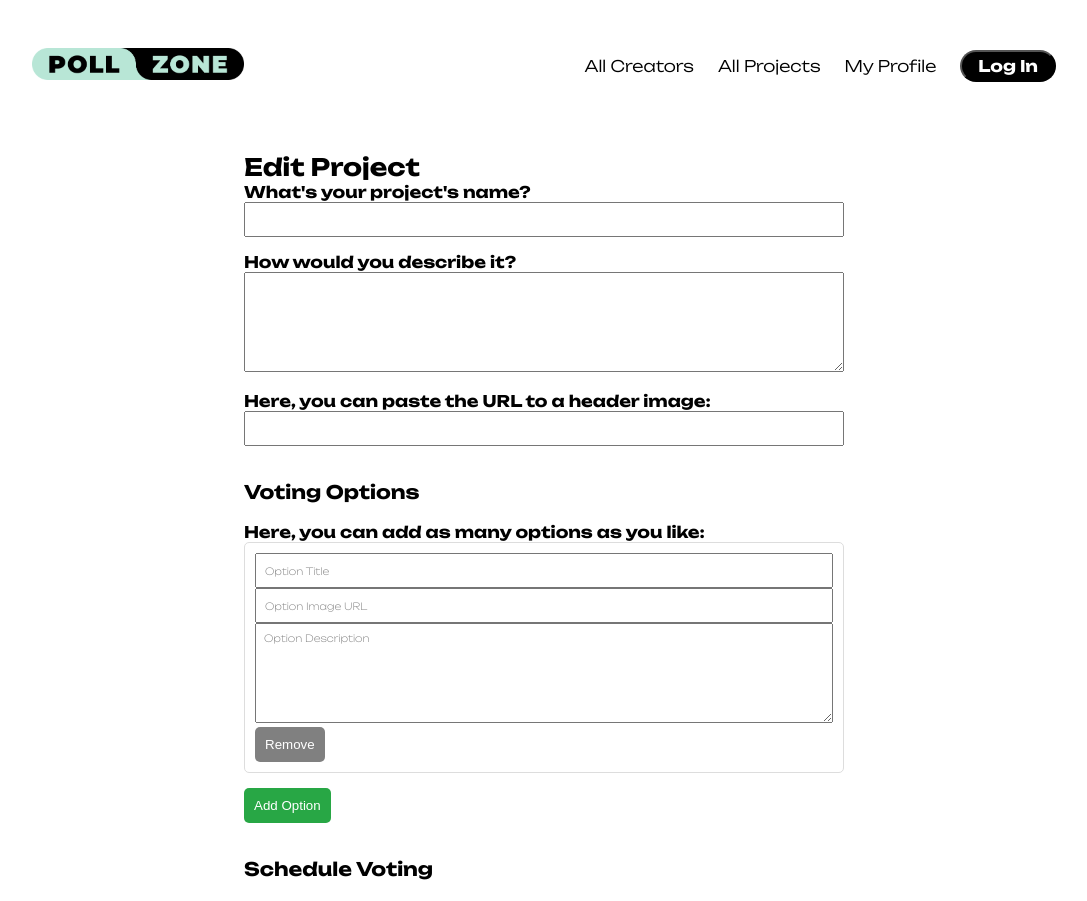
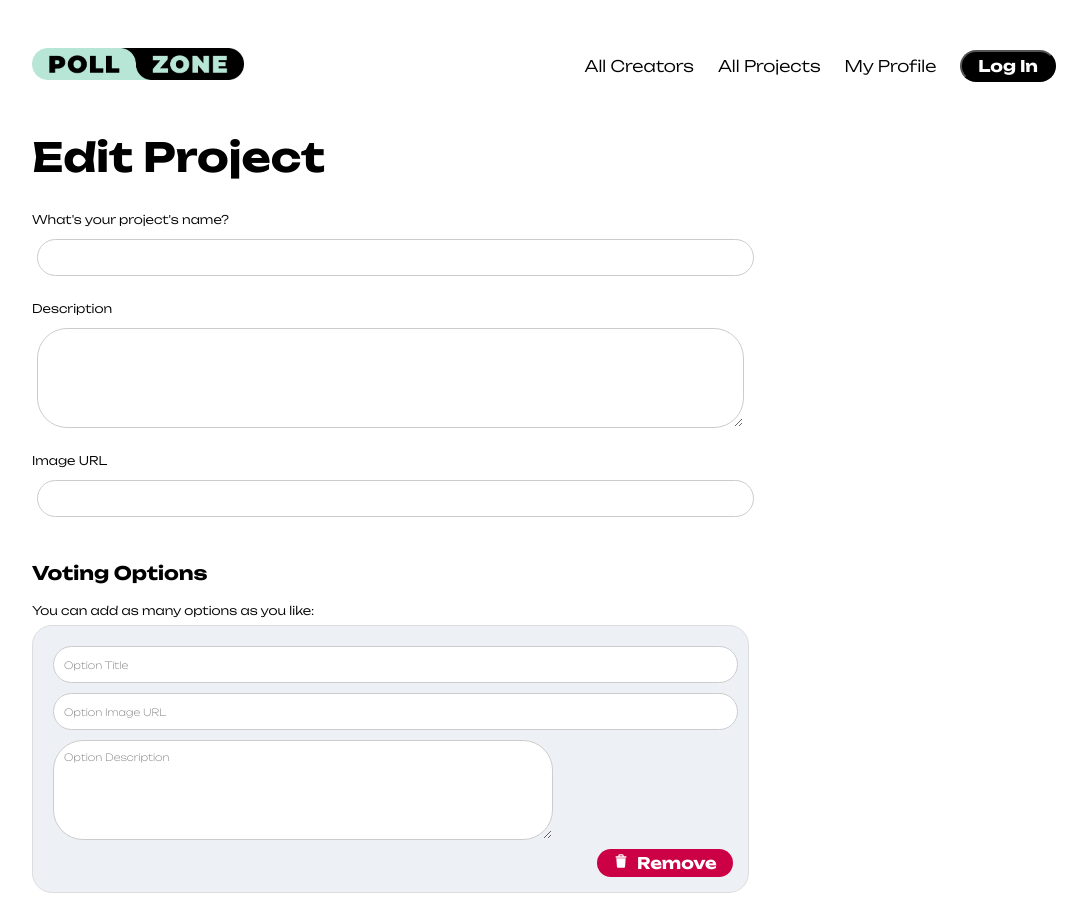
Before and after one commit to justArale/pollzone-client, a React (Vite) app: page /projects/1/1/edit in a window 1280 px wide. Shown: the top 901 px of the page, without its empty margins (96-1183 px from the left). Built offline with nearby package versions, Linux system fonts and the light colour scheme; no server answers.

Commit message:
update style edit profile, edit project

```diff
--- /dev/null
+++ b/src/components/EditProjectPage.css
@@ -0,0 +1,120 @@
+/* Container for the entire create project page */
+.containerCreatePage {
+    display: flex;
+    flex-direction: column;
+    align-items: left;
+    width: 70%;
+  }
+
+  /* Headline for the create project page */
+  .headlineCreateProject {
+    font-size: var(--font-size-xlarge);
+    font-weight: var(--font-weight-extraBold);
+    margin-bottom: 30px;
+    color: var(--color-black);
+  }
+
+  /* Form container */
+  .form {
+    display: flex;
+    flex-direction: column;
+    width: 100%;
+  }
+
+  /* Form group container */
+  .formGroup {
+    margin-bottom: 20px;
+    display: flex;
+    flex-direction: column;
+  }
+
+  /* Label for form inputs */
+  .label {
+    margin-bottom: 7px;
+    font-weight: var(--font-weight-normal);
+    font-size: var(--font-size-small);
+    color: var(--color-black);
+  }
+
+  /* Input and textarea styling */
+  .input {
+    width: 100%;
+    padding: 10px;
+    border: 1px solid #ccc;
+    border-radius: 40px;
+    box-sizing: border-box;
+    font-size: var(--font-size-medium);
+    margin: 5px;
+    color: rgb(56, 55, 55);
+      font-size: var(--font-size-small);
+      font-weight: var(--font-weight-thin);
+      font-family: "Unbounded", -apple-system, BlinkMacSystemFont, "Segoe UI",
+        "Noto Sans", Helvetica, Arial, sans-serif, "Apple Color Emoji",
+        "Segoe UI Emoji";
+  }
+
+
+  /* Textarea specific styling */
+  .textarea {
+    min-height: 100px;
+    min-width: 500px;
+    resize: vertical;
+    padding: 10px;
+    border: 1px solid #ccc;
+    border-radius: 30px;
+    box-sizing: border-box;
+    font-size: var(--font-size-small);
+    font-weight: var(--font-weight-thin);
+    margin: 5px;
+    font-family: "Unbounded", -apple-system, BlinkMacSystemFont, "Segoe UI",
+        "Noto Sans", Helvetica, Arial, sans-serif, "Apple Color Emoji",
+        "Segoe UI Emoji";
+  }
+
+  /* Option group container */
+  .optionGroup {
+    margin-bottom: 15px;
+    padding: 15px;
+    border: 1px solid #ddd;
+    border-radius: 20px;
+    background-color: #edf1f5;
+  }
+
+  .addButton, .removeButton {
+    display: flex;
+    align-items: center;
+    padding: 10px 20px;
+    border: none;
+    border-radius: 5px;
+    cursor: pointer;
+    font-size: var(--font-size-medium);
+    font-weight: var(--font-weight-bold);
+    color: white;
+  }
+
+  .addIcon {
+      width: 16px; /* Adjust the size as needed */
+      height: 16px;
+      margin-right: 8px; /* Space between icon and text */
+    }
+
+   .buttonContainer {
+      text-align: right;
+   }
+
+  /* Submit button styling */
+  .submitButton {
+      margin-top: 20px;
+    }
+
+  /* Error message styling */
+  .errorMessage {
+    color: red;
+    margin-top: 20px;
+    font-size: var(--font-size-medium);
+  }
+
+  /* Checkbox styling */
+  .checkbox {
+    margin-right: 5px;
+  }
--- /dev/null
+++ b/src/components/ProfileEditPage.css
@@ -0,0 +1,68 @@
+.formContainer {
+  display: flex;
+  flex-direction: column;
+  align-items: left;
+  width: 70%;
+}
+
+.headlineCreateProject {
+  font-size: var(--font-size-xlarge);
+  font-weight: var(--font-weight-extraBold);
+  margin-bottom: 30px;
+  color: var(--color-black);
+}
+
+.form {
+  display: flex;
+  flex-direction: column;
+  width: 100%;
+}
+
+.formGroup {
+  margin-bottom: 20px;
+  display: flex;
+  flex-direction: column;
+}
+
+.label {
+  margin-bottom: 7px;
+  font-weight: var(--font-weight-normal);
+  font-size: var(--font-size-small);
+  color: var(--color-black);
+}
+
+.input {
+  width: 100%;
+  padding: 10px;
+  border: 1px solid #ccc;
+  border-radius: 40px;
+  box-sizing: border-box;
+  font-size: var(--font-size-medium);
+  margin: 5px;
+  color: rgb(56, 55, 55);
+    font-size: var(--font-size-small);
+    font-weight: var(--font-weight-thin);
+    font-family: "Unbounded", -apple-system, BlinkMacSystemFont, "Segoe UI",
+      "Noto Sans", Helvetica, Arial, sans-serif, "Apple Color Emoji",
+      "Segoe UI Emoji";
+}
+
+.textarea {
+  min-height: 100px;
+  min-width: 500px;
+  resize: vertical;
+  padding: 10px;
+  border: 1px solid #ccc;
+  border-radius: 30px;
+  box-sizing: border-box;
+  font-size: var(--font-size-small);
+  margin: 5px;
+}
+
+.submitButton {
+  width: fit-content;
+}
+
+.errorMessage {
+  color: red;
+}
--- a/src/pages/creatorfeatures/EditProjectPage.jsx
+++ b/src/pages/creatorfeatures/EditProjectPage.jsx
@@ -2,6 +2,9 @@ import { useState, useEffect, useContext } from "react";
 import { useParams, useNavigate } from "react-router-dom";
 import axios from "axios";
 import { AuthContext } from "../../context/auth.context";
+import "../../components/EditProjectPage.css"; // Import the CSS file
+import deleteIcon from "../../assets/icons/delete.svg";
+import addIcon from "../../assets/icons/add.svg";
 
 const API_URL = import.meta.env.VITE_API_URL;
 
@@ -43,7 +46,7 @@ function EditProjectPage() {
       setFormValues((prevValues) => ({
         ...prevValues,
         ...projectData,
-        startDate: new Date(projectData.startDate).toISOString().slice(0, 16), // Set initial value for datetime-local input
+        startDate: new Date(projectData.startDate).toISOString().slice(0, 16),
         options: projectData.options.length
           ? projectData.options
           : [{ _id: "", title: "", image: "", description: "" }],
@@ -129,7 +132,6 @@ function EditProjectPage() {
             headers: { Authorization: `Bearer ${storedToken}` },
           }
         );
-        // Update the option with the new _id
         option._id = newOptionResponse.data._id;
         return newOptionResponse;
       }
@@ -139,35 +141,27 @@ function EditProjectPage() {
 
   const handleSubmit = async (e) => {
     e.preventDefault();
-    console.log("Form values on submit:", formValues);
     const storedToken = localStorage.getItem("authToken");
     try {
-      // Convert local start date and time to UTC
       const localStartDate = new Date(formValues.startDate);
       const utcStartDate = localStartDate.toISOString();
-
-      // Delete the options that were removed
       await deleteOptions();
-      // Update the remaining options
       await updateOptions();
-      // Update the project
       await axios.put(
         `${API_URL}/api/creators/${creatorId}/projects/${projectId}`,
         {
           ...formValues,
-          startDate: utcStartDate, // Use UTC start date
-          options: formValues.options.map((option) => option._id), // Only send the IDs to update the project
+          startDate: utcStartDate,
+          options: formValues.options.map((option) => option._id),
         },
         {
           headers: { Authorization: `Bearer ${storedToken}` },
         }
       );
-      // Navigate to the project detail page
       navigate(`/projects/${creatorId}/${projectId}`, {
         state: { refresh: true },
       });
     } catch (error) {
-      console.error("Error details:", error.response || error);
       const errorDescription =
         error.response?.data?.message || "An error occurred";
       setErrorMessage(errorDescription);
@@ -175,11 +169,11 @@ function EditProjectPage() {
   };
 
   return (
-    <div style={styles.container}>
-      <h2>Edit Project</h2>
-      <form onSubmit={handleSubmit} style={styles.form}>
-        <div style={styles.formGroup}>
-          <label htmlFor="title" style={styles.label}>
+    <div className="containerCreatePage">
+      <h2 className="headlineCreateProject">Edit Project</h2>
+      <form onSubmit={handleSubmit} className="form">
+        <div className="formGroup">
+          <label htmlFor="title" className="label">
             What's your project's name?
           </label>
           <input
@@ -189,12 +183,12 @@ function EditProjectPage() {
             value={formValues.title}
             onChange={handleInputChange}
             required
-            style={styles.input}
+            className="input"
           />
         </div>
-        <div style={styles.formGroup}>
-          <label htmlFor="description" style={styles.label}>
-            How would you describe it?
+        <div className="formGroup">
+          <label htmlFor="description" className="label">
+            Description
           </label>
           <textarea
             id="description"
@@ -202,12 +196,12 @@ function EditProjectPage() {
             value={formValues.description}
             onChange={handleInputChange}
             required
-            style={styles.textarea}
+            className="textarea"
           />
         </div>
-        <div style={styles.formGroup}>
-          <label htmlFor="image" style={styles.label}>
-            Here, you can paste the URL to a header image:
+        <div className="formGroup">
+          <label htmlFor="image" className="label">
+            Image URL
           </label>
           <input
             type="text"
@@ -215,16 +209,16 @@ function EditProjectPage() {
             name="image"
             value={formValues.image}
             onChange={handleInputChange}
-            style={styles.input}
+            className="input"
           />
         </div>
         <h3>Voting Options</h3>
-        <div style={styles.formGroup}>
-          <label style={styles.label}>
-            Here, you can add as many options as you like:
+        <div className="formGroup">
+          <label className="label">
+            You can add as many options as you like:
           </label>
           {formValues.options.map((option, index) => (
-            <div key={index} style={styles.optionGroup}>
+            <div key={index} className="optionGroup">
               <input
                 type="text"
                 placeholder="Option Title"
@@ -233,7 +227,7 @@ function EditProjectPage() {
                   handleOptionChange(index, "title", e.target.value)
                 }
                 required
-                style={styles.input}
+                className="input"
               />
               <input
                 type="text"
@@ -242,7 +236,7 @@ function EditProjectPage() {
                 onChange={(e) =>
                   handleOptionChange(index, "image", e.target.value)
                 }
-                style={styles.input}
+                className="input"
               />
               <textarea
                 placeholder="Option Description"
@@ -251,24 +245,34 @@ function EditProjectPage() {
                   handleOptionChange(index, "description", e.target.value)
                 }
                 required
-                style={styles.textarea}
+                className="textarea"
               />
+              <div className="buttonContainer">
                 <button
                   type="button"
                   onClick={() => removeOption(index)}
-                style={styles.removeButton}
+                  className="button buttonSmall buttonDelete removeButton"
                 >
-                Remove
+                  <img src={deleteIcon} alt="-" className="addIcon" />
+                  <span>Remove</span>
                 </button>
               </div>
+            </div>
           ))}
-          <button type="button" onClick={addOption} style={styles.addButton}>
-            Add Option
+          <div>
+            <button
+              type="button"
+              onClick={addOption}
+              className="button buttonSmall addButton"
+            >
+              <img src={addIcon} alt="+" className="addIcon" />
+              <span>Add Option</span>
             </button>
           </div>
+        </div>
         <h3>Schedule Voting</h3>
-        <div style={styles.formGroup}>
-          <label htmlFor="timeCount" style={styles.label}>
+        <div className="formGroup">
+          <label htmlFor="timeCount" className="label">
             For how long can your fans vote? (in hours)
           </label>
           <input
@@ -279,11 +283,11 @@ function EditProjectPage() {
             onChange={handleInputChange}
             min="1"
             required
-            style={styles.input}
+            className="input"
           />
         </div>
-        <div style={styles.formGroup}>
-          <label htmlFor="startDate" style={styles.label}>
+        <div className="formGroup">
+          <label htmlFor="startDate" className="label">
             When should your voting start?
           </label>
           <input
@@ -293,100 +297,18 @@ function EditProjectPage() {
             value={formValues.startDate}
             onChange={handleInputChange}
             required
-            style={styles.input}
+            className="input"
           />
         </div>
-        {/* <div style={styles.formGroup}>
-          <label style={styles.label}>
-            <input
-              type="checkbox"
-              name="inProgress"
-              checked={formValues.inProgress}
-              onChange={(e) =>
-                setFormValues((prevValues) => ({
-                  ...prevValues,
-                  inProgress: e.target.checked,
-                }))
-              }
-              style={styles.checkbox}
-            />
-            Release immediately after creating
-          </label>
-        </div> */}
-        <button type="submit" style={styles.submitButton}>
+        <div className="submitButton">
+          <button type="submit" className="button buttonLarge">
             Update Project
           </button>
+        </div>
       </form>
-      {errorMessage && <div style={styles.errorMessage}>{errorMessage}</div>}
+      {errorMessage && <div className="errorMessage">{errorMessage}</div>}
     </div>
   );
 }
 
-const styles = {
-  container: {
-    maxWidth: "600px",
-    margin: "0 auto",
-    padding: "20px",
-  },
-  form: {
-    display: "flex",
-    flexDirection: "column",
-  },
-  formGroup: {
-    marginBottom: "15px",
-  },
-  label: {
-    marginBottom: "5px",
-    fontWeight: "bold",
-  },
-  input: {
-    width: "100%",
-    padding: "8px",
-    boxSizing: "border-box",
-  },
-  textarea: {
-    width: "100%",
-    padding: "8px",
-    boxSizing: "border-box",
-    minHeight: "100px",
-  },
-  optionGroup: {
-    marginBottom: "15px",
-    padding: "10px",
-    border: "1px solid #ddd",
-    borderRadius: "5px",
-  },
-  addButton: {
-    padding: "10px",
-    backgroundColor: "#28a745",
-    color: "white",
-    border: "none",
-    borderRadius: "5px",
-    cursor: "pointer",
-  },
-  removeButton: {
-    padding: "10px",
-    backgroundColor: "grey",
-    color: "white",
-    border: "none",
-    borderRadius: "5px",
-    cursor: "pointer",
-  },
-  submitButton: {
-    padding: "10px",
-    backgroundColor: "#007bff",
-    color: "white",
-    border: "none",
-    borderRadius: "5px",
-    cursor: "pointer",
-  },
-  errorMessage: {
-    color: "red",
-    marginTop: "10px",
-  },
-  checkbox: {
-    marginRight: "10px",
-  },
-};
-
 export default EditProjectPage;
--- a/src/pages/profile/ProfileEditPage.jsx
+++ b/src/pages/profile/ProfileEditPage.jsx
@@ -2,6 +2,7 @@ import { useState, useEffect, useContext } from "react";
 import { useNavigate } from "react-router-dom";
 import axios from "axios";
 import { AuthContext } from "../../context/auth.context";
+import "../../components/ProfileEditPage.css"; // Import the CSS file
 
 const API_URL = import.meta.env.VITE_API_URL;
 
@@ -102,11 +103,11 @@ function ProfileEditPage() {
   };
 
   return (
-    <div style={styles.formContainer}>
-      <h1>Edit Profile</h1>
-      {errorMessage && <p style={{ color: "red" }}>{errorMessage}</p>}
-      <form onSubmit={handleSubmit}>
-        <div style={styles.formGroup}>
+    <div className="formContainer">
+      <h2 className="headlineCreateProject">Edit Profile</h2>
+      {errorMessage && <p className="errorMessage">{errorMessage}</p>}
+      <form onSubmit={handleSubmit} className="form">
+        <div className="formGroup">
           <label htmlFor="name">Name:</label>
           <input
             type="text"
@@ -114,10 +115,10 @@ function ProfileEditPage() {
             name="name"
             value={formValues.name}
             onChange={handleInputChange}
-            style={styles.input}
+            className="input"
           />
         </div>
-        <div style={styles.formGroup}>
+        <div className="formGroup">
           <label htmlFor="image">Image URL:</label>
           <input
             type="text"
@@ -125,29 +126,29 @@ function ProfileEditPage() {
             name="image"
             value={formValues.image}
             onChange={handleInputChange}
-            style={styles.input}
+            className="input"
           />
         </div>
         {user.role === "creators" && (
           <>
-            <div style={styles.formGroup}>
+            <div className="formGroup">
               <label htmlFor="description">Description:</label>
               <textarea
                 id="description"
                 name="description"
                 value={formValues.description}
                 onChange={handleInputChange}
-                style={{ ...styles.input, ...styles.textarea }}
+                className="textarea"
               />
             </div>
-            <div style={styles.formGroup}>
+            <div className="formGroup">
               <label htmlFor="category">What's your niche?</label>
               <select
                 id="category"
                 name="category"
                 value={formValues.category}
                 onChange={handleInputChange}
-                style={styles.input}
+                className="input"
               >
                 <option value="" disabled>
                   Choose category
@@ -172,34 +173,34 @@ function ProfileEditPage() {
             </div>
           </>
         )}
-        <div style={styles.formGroup}>
-          <label>Social Media Links:</label>
+        <div className="formGroup">
+          <label>Link to other platforms:</label>
           {formValues.socialMedia.map((link, index) => (
-            <div key={index} style={styles.socialMediaGroup}>
+            <div key={index} >
               <input
                 type="text"
                 value={link}
                 onChange={(e) => handleSocialMediaChange(index, e.target.value)}
-                style={{ ...styles.input, marginRight: "8px" }}
+                className="input"
               />
-              <button
+              {/* <button
                 type="button"
                 onClick={() => handleRemoveSocialMedia(index)}
-                style={styles.button}
+                className="button"
               >
                 Remove
-              </button>
+              </button> */}
             </div>
           ))}
-          <button
+          {/* <button
             type="button"
             onClick={handleAddSocialMedia}
-            style={{ ...styles.button, marginTop: "8px" }}
+            className="button"
           >
             Add Social Media Link
-          </button>
+          </button> */}
         </div>
-        <button type="submit" style={styles.submitButton}>
+        <button type="submit" className="button buttonLarge submitButton">
           Save Changes
         </button>
       </form>
@@ -207,60 +208,4 @@ function ProfileEditPage() {
   );
 }
 
-const styles = {
-  formContainer: {
-    maxWidth: "600px",
-    margin: "50px auto",
-    padding: "20px",
-    borderRadius: "8px",
-    boxShadow: "0 4px 8px rgba(0, 0, 0, 0.1)",
-    backgroundColor: "#fff",
-    display: "flex",
-    flexDirection: "column",
-    alignItems: "center",
-  },
-  formGroup: {
-    marginBottom: "16px",
-    width: "100%",
-  },
-  label: {
-    display: "block",
-    marginBottom: "8px",
-    fontWeight: "600",
-    color: "#333",
-  },
-  input: {
-    width: "calc(100% - 16px)",
-    padding: "8px",
-    border: "1px solid #ccc",
-    borderRadius: "4px",
-  },
-  textarea: {
-    minHeight: "100px",
-    resize: "vertical",
-  },
-  socialMediaGroup: {
-    display: "flex",
-    alignItems: "center",
-    marginBottom: "8px",
-  },
-  button: {
-    padding: "8px 16px",
-    border: "none",
-    borderRadius: "4px",
-    cursor: "pointer",
-    backgroundColor: "#f5f5f5",
-  },
-  submitButton: {
-    padding: "8px 16px",
-    border: "none",
-    borderRadius: "4px",
-    cursor: "pointer",
-    backgroundColor: "#007bff",
-    color: "white",
-    fontWeight: "600",
-    marginTop: "16px",
-  },
-};
-
 export default ProfileEditPage;
```
Lines whose indentation alone changed are shown as unchanged.
